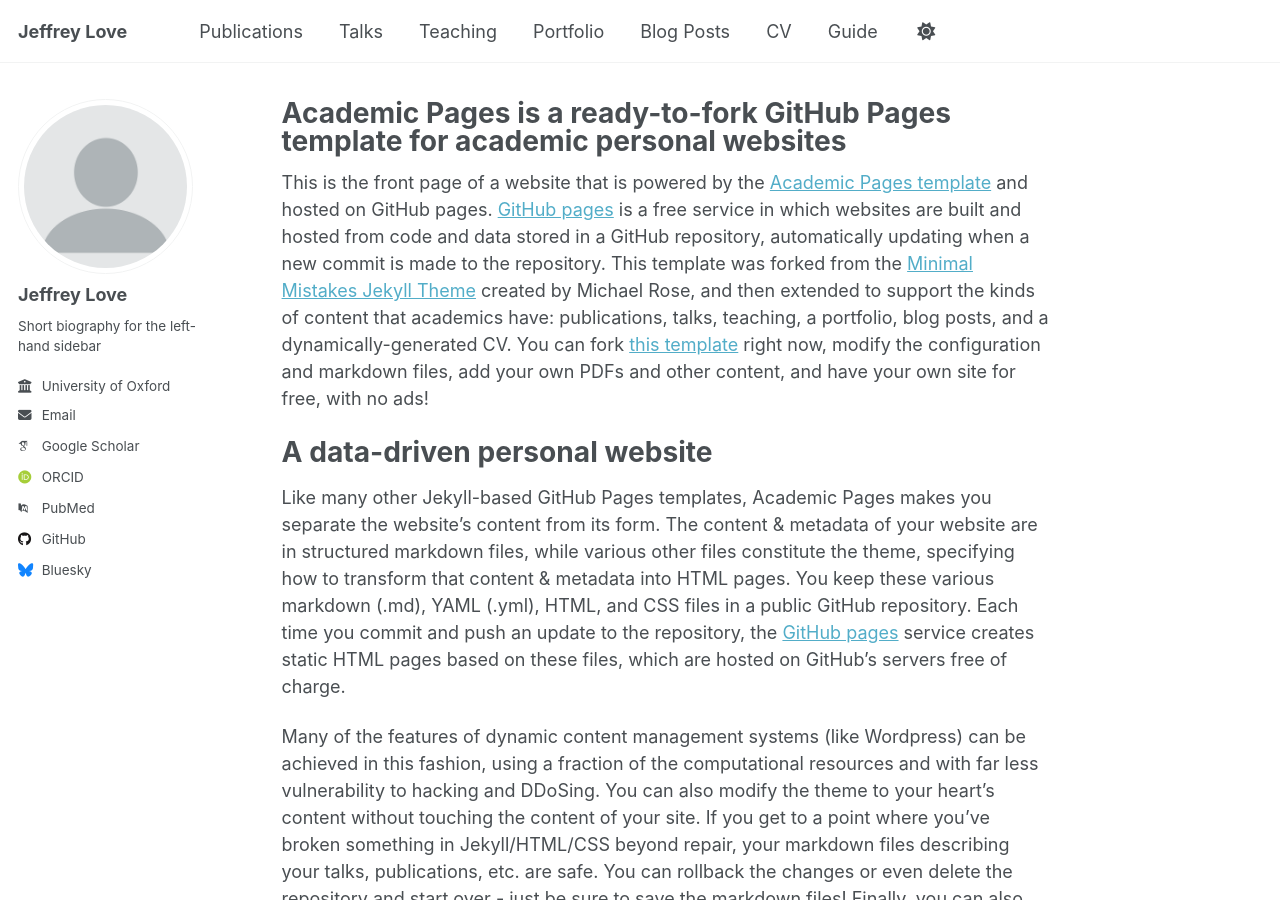
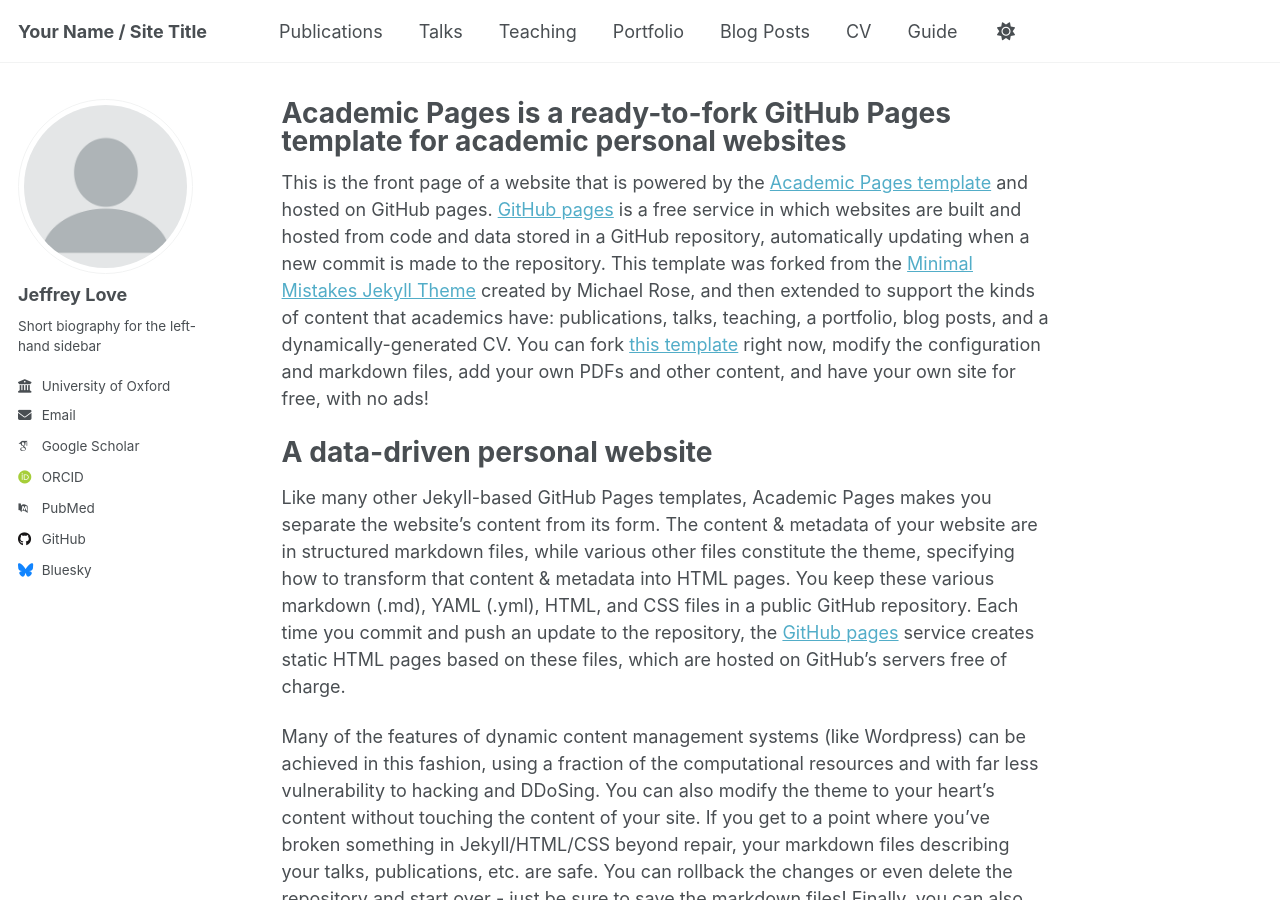
Before and after one commit to jeffreyjlove/website, a Jekyll site: the page built from _pages/about.md, in a window 1280 px wide and 900 px high. Built offline with Jekyll 4.4.1, drawn with Linux system fonts in a browser that asks for light colours; some web fonts are replaced.

Commit message:
Update _config.yml

```diff
--- a/_config.yml
+++ b/_config.yml
@@ -9,7 +9,7 @@
 # Basic Site Settings
 locale                   : "en-US"
 site_theme               : "default"
-title                    : "Jeffrey Love"
+title                    : "Your Name / Site Title"
 title_separator          : "-"
 name                     : &name "Your Name"
 description              : &description "personal description"
```
